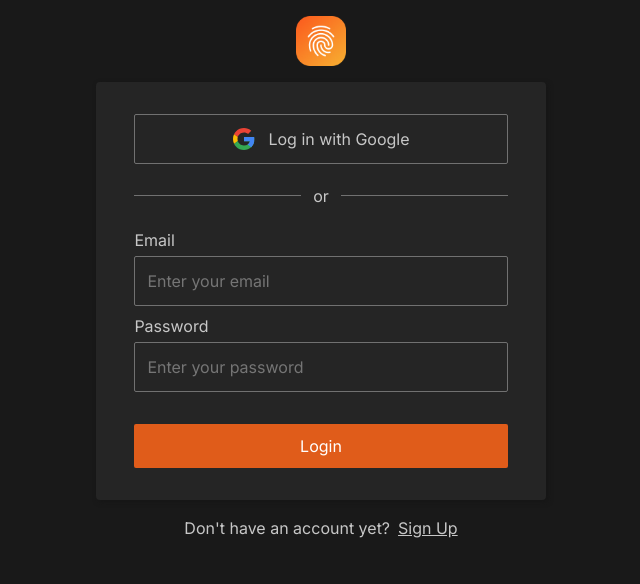
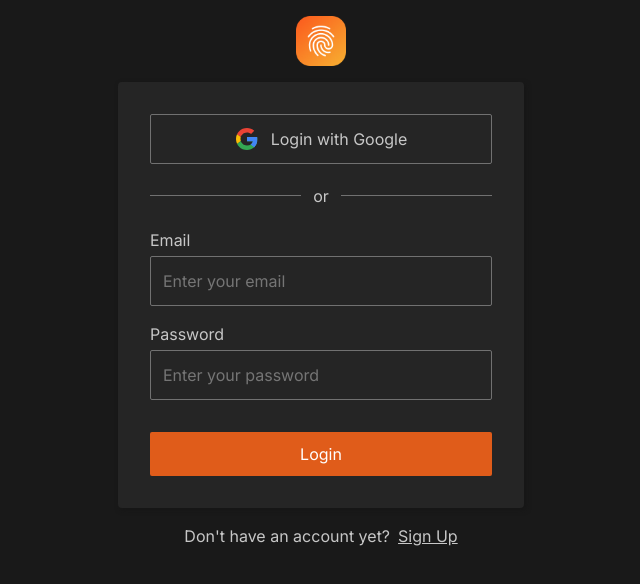
Before and after one commit to wardydev/prilaku-dicoding-capstone, a Next.js app: page /login in a window 1280 px wide. Shown: the top 584 px of the page, without its empty margins (319-959 px from the left). Built offline with nearby package versions, Linux system fonts and the light colour scheme.

Commit message:
feat: register page & validation

```diff
--- a/pages/login/index.js
+++ b/pages/login/index.js
@@ -82,7 +82,7 @@ const Login = () => {
         <div className={styles.card}>
           <button className={styles.btnGoogle} onClick={handleLoginWithGoogle}>
             <img src="/images/ic_google.svg" alt="Google" />
-            <span>Log in with Google</span>
+            <span>Login with Google</span>
           </button>
 
           <div className={styles.or}>
@@ -105,7 +105,7 @@ const Login = () => {
             </div>
 
             <div>
-              <label htmlFor="password" className="mt-2">
+              <label htmlFor="password" className="mt-3">
                 Password
               </label>
               <input
--- a/pages/login/login.module.scss
+++ b/pages/login/login.module.scss
@@ -4,9 +4,10 @@
 }
 
 .container {
-  max-width: 450px;
+  max-width: 430px;
   width: 100%;
   margin-top: 1rem;
+  padding: 0 12px;
 }
 
 .logo {
@@ -23,7 +24,7 @@
 }
 
 .card {
-  padding: 2rem 2.4rem;
+  padding: 1.2rem;
   border-radius: 4px;
   background-color: #252525;
   box-shadow: 2px 2px 5px #161616;
@@ -130,5 +131,11 @@
 .errorMessage {
   margin-top: 12px;
   font-size: 0.9rem;
-  color: #ff4545;
+  color: #ff5656;
 }
+
+@media screen and (min-width: 650px) {
+  .card {
+    padding: 2rem;
+  }
+}
--- a/pages/register/register.module.scss
+++ b/pages/register/register.module.scss
@@ -1,49 +1,141 @@
-@import "../../styles/variables.module.scss";
-
-.button {
-    background: $primary-color;
-}
-.gradientText {
-  font-weight: 600;
-  background: $primary-color;
-  -webkit-background-clip: text;
-  -webkit-text-fill-color: transparent;
+.main {
+  display: flex;
+  justify-content: center;
 }
 
-.main {
-  background-color: $dark-color;
-  min-height: 100vh;
-  .container {
-    width: 55%;
-    margin: 0rem auto;
-    margin-top: 6rem;
+.container {
+  max-width: 430px;
+  width: 100%;
+  margin-top: 1rem;
+  padding: 0 12px;
+}
 
-    form {
-      .inputForm {
-        width: 100%;
-        padding: 0.65rem 1rem;
-        border-radius: 2rem;
-        outline: none;
-        border: 2px solid $light-color;
-        background: none;
-        color: white;
+.logo {
+  text-align: center;
+  margin-bottom: 1rem;
+  display: flex;
+  justify-content: center;
 
-        &:focus {
-          border: 2px solid rgba(0,153,247,1);
-        }
-      }
+  a {
+    display: flex;
+    align-items: center;
+    justify-content: center;
+  }
+}
+
+.card {
+  padding: 1.2rem;
+  border-radius: 4px;
+  background-color: #252525;
+  box-shadow: 2px 2px 5px #161616;
+}
+
+.btnGoogle {
+  display: flex;
+  align-items: center;
+  justify-content: center;
+  width: 100%;
+  border: none;
+  border-radius: 2px;
+  gap: 12px;
+  padding: 12px;
+  background-color: transparent;
+  color: #c7c7c7;
+  border: 1px solid #717171;
+  transition: all 0.1s ease-in-out;
+
+  &:hover {
+    background-color: #3d3d3d;
+  }
+
+  img {
+    width: 24px;
+  }
+}
+
+.form {
+  label,
+  input,
+  button {
+    display: block;
+    width: 100%;
+    border: none;
+  }
+
+  label {
+    color: #c7c7c7;
+    margin-bottom: 4px;
+  }
+
+  input {
+    padding: 12px;
+    background-color: transparent;
+    border: 1px solid #717171;
+    border-radius: 2px;
+    color: #c7c7c7;
+  }
+}
+
+.or {
+  position: relative;
+  text-align: center;
+  display: flex;
+  justify-content: center;
+  align-items: center;
+  color: #c7c7c7;
+
+  p {
+    background-color: #252525;
+    z-index: 1;
+    padding: 0 12px;
+    margin: 20px 0;
+  }
+
+  div {
+    position: absolute;
+    top: 0;
+    left: 0;
+    right: 0;
+    border-bottom: 1px solid #717171;
+    height: 50%;
+  }
+}
+
+.btnPrimary {
+  background-color: #e05c1a;
+  border-radius: 2px;
+  margin-top: 2rem;
+  padding: 10px 0;
+  color: #fff;
+}
+
+.btnPrimary:hover {
+  background-color: #d44c08;
+}
+
+.bottomText {
+  color: #c7c7c7;
+  text-align: center;
+  margin-top: 1rem;
+
+  a {
+    text-decoration: underline;
+    margin-left: 8px;
+
+    &:hover {
+      color: #e05c1a;
     }
   }
+}
 
-  .buttonLogin {
-    padding: 0.65rem 1rem;
-    border-radius: 2rem;
-    color: white;
-    background: $primary-color;
-    transition: 0.3s;
-    &:hover {
-      background: $primary-color-shadow;
-    }
+.errorMessage {
+  margin-top: 12px;
+  font-size: 0.9rem;
+  color: #ff5656;
+}
+
+@media screen and (min-width: 650px) {
+  .card {
+    padding: 2rem;
   }
-
 }
```
Also changed, not shown: pages/register/index.js (+68 -53 lines).
